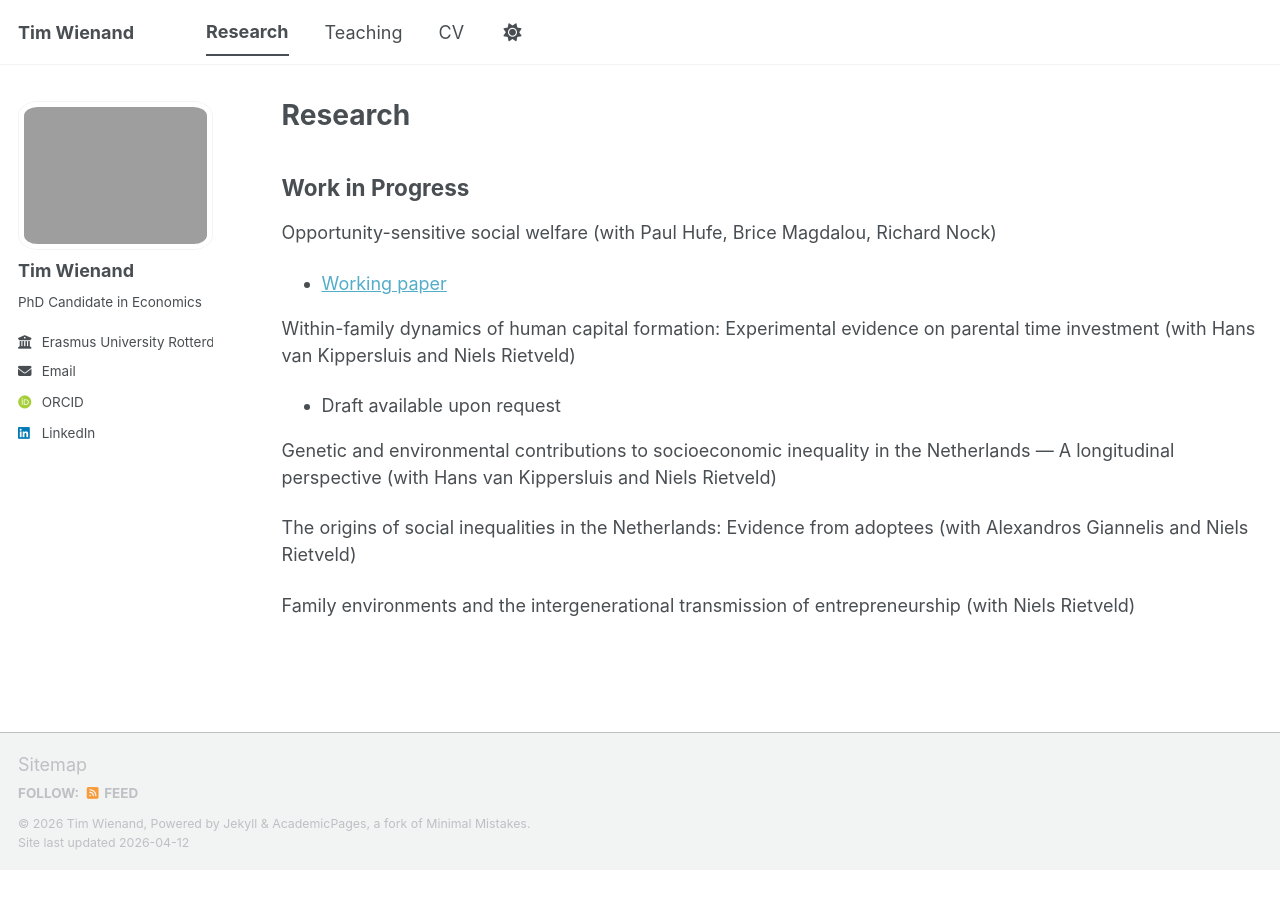
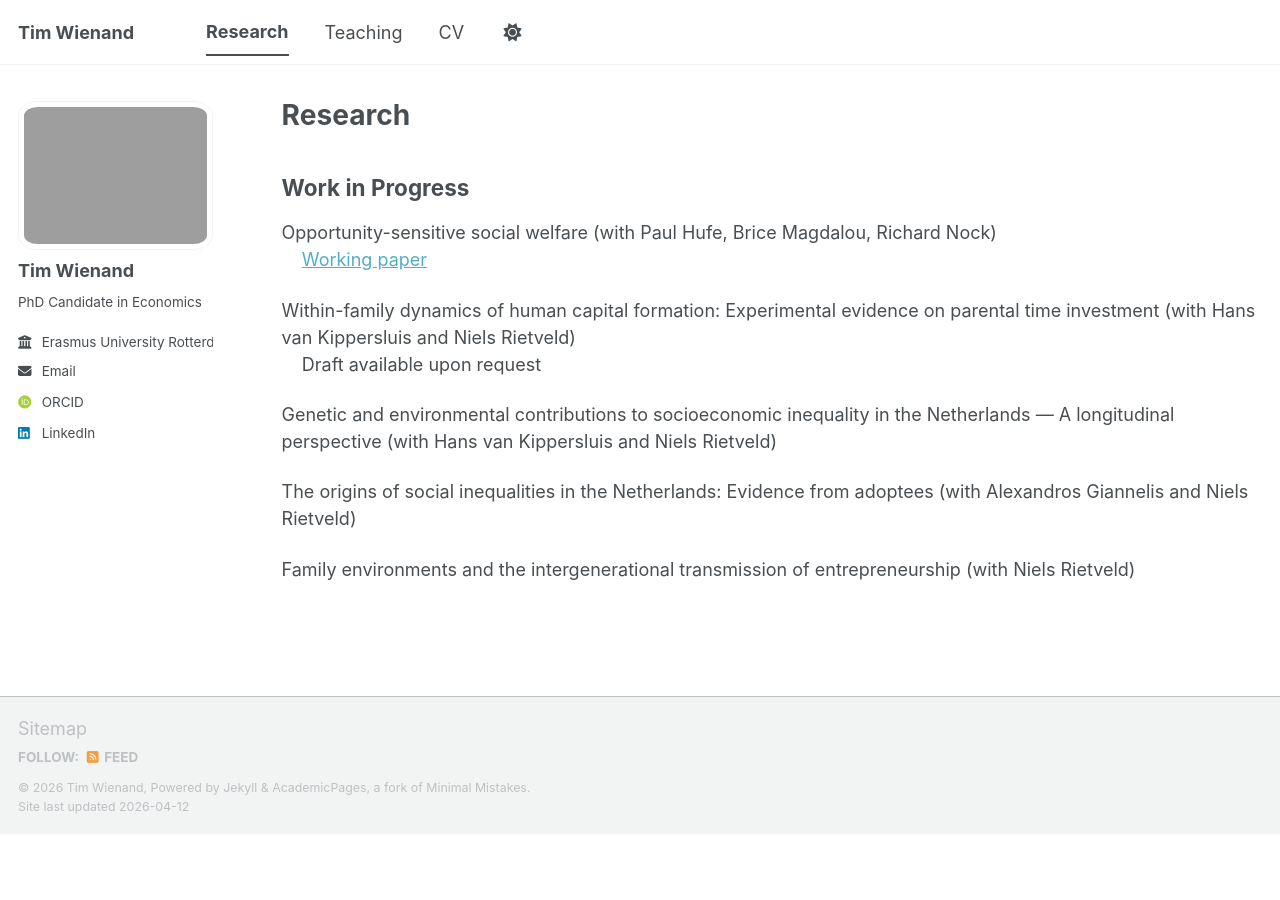
Before and after one commit to twienand/twienand.github.io, a Jekyll site: the page built from _pages/research.md, in a window 1280 px wide. Built offline with Jekyll 4.4.1, drawn with Linux system fonts in a browser that asks for light colours; some web fonts are replaced; a script bundle is joined from its source files by our own code; library files that are not in the unit come from our copies.

```diff
--- a/_pages/research.md
+++ b/_pages/research.md
@@ -9,10 +9,10 @@ author_profile: true
 ## Work in Progress
 
 Opportunity-sensitive social welfare (with Paul Hufe, Brice Magdalou, Richard Nock)
-- [Working paper](https://arxiv.org/abs/2603.26853)
+<br>&nbsp;&nbsp;&nbsp;&nbsp;[Working paper](https://arxiv.org/abs/2603.26853)
 
 Within-family dynamics of human capital formation: Experimental evidence on parental time investment (with Hans van Kippersluis and Niels Rietveld)
-- Draft available upon request
+<br>&nbsp;&nbsp;&nbsp;&nbsp;Draft available upon request
 
 Genetic and environmental contributions to socioeconomic inequality in the Netherlands — A longitudinal
 perspective (with Hans van Kippersluis and Niels Rietveld)
```
